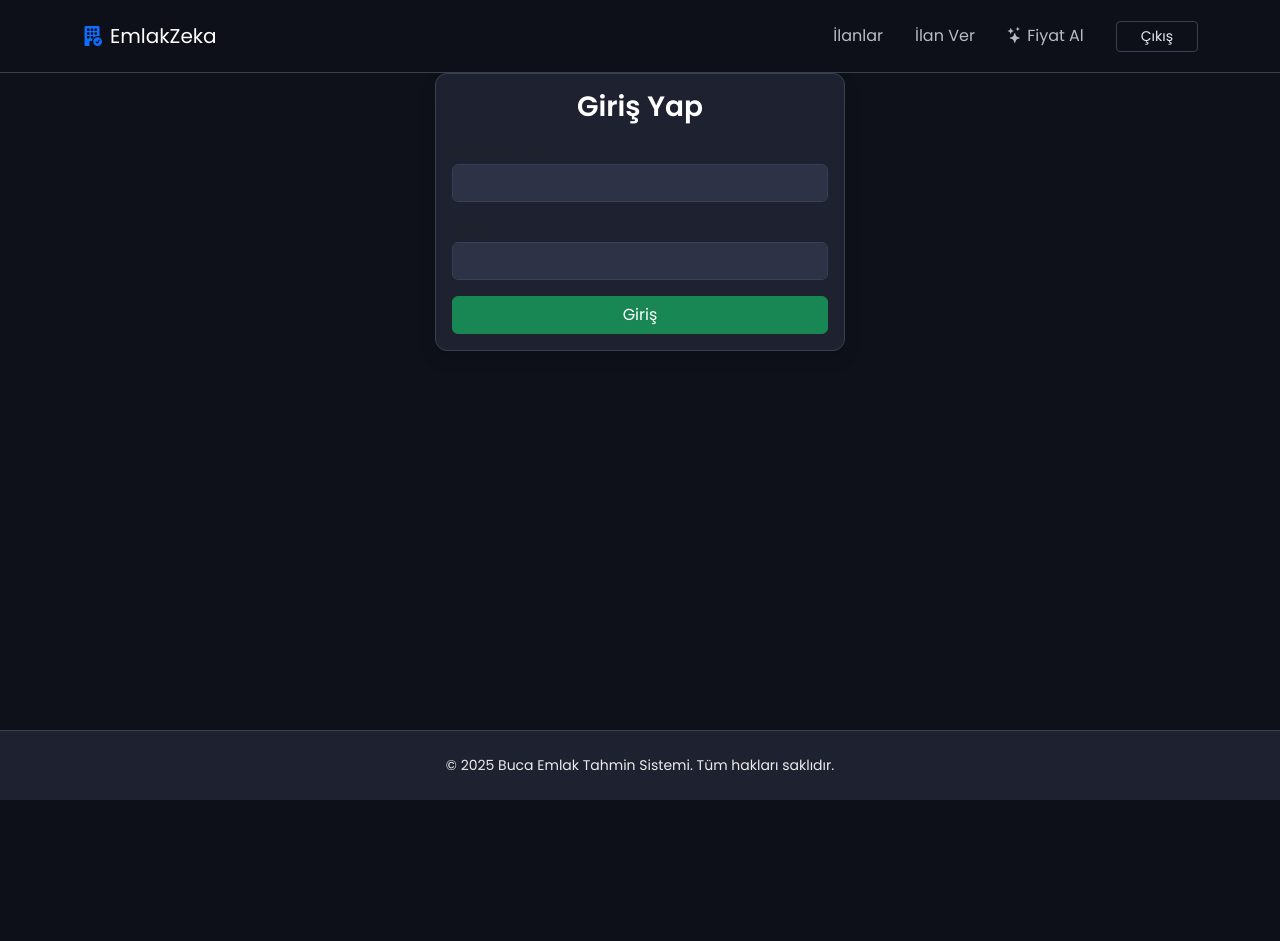
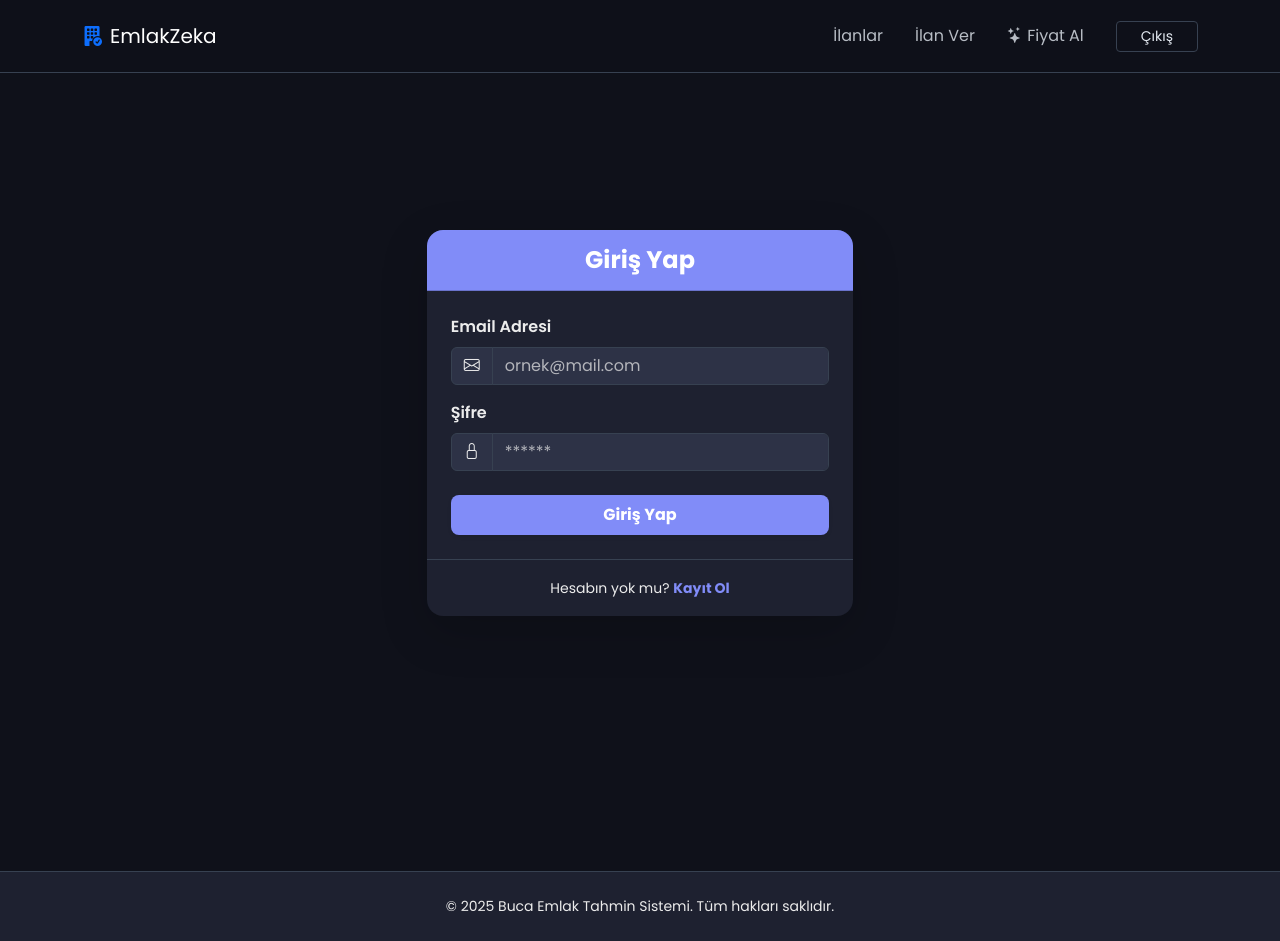
Before and after one commit to ozan-korkmaz/buca_real_estate_prediction, a FastAPI app: page /auth/login in a window 1280 px wide. Before the commit the page ends 800 px from the top, so only its background shows below. Run offline with FastAPI, Linux system fonts and the light colour scheme.

Commit message:
Redesign login page UI for improved user experience

```diff
--- a/web-ui/templates/auth/login.html
+++ b/web-ui/templates/auth/login.html
@@ -3,27 +3,53 @@
 {% block title %}Giriş Yap{% endblock %}
 
 {% block content %}
-<div class="row justify-content-center">
-    <div class="col-md-4">
-        <div class="card shadow">
-            <div class="card-body">
-                <h3 class="text-center mb-3">Giriş Yap</h3>
+<div class="d-flex justify-content-center align-items-center min-vh-100" style="margin-top: -50px;">
+    <div class="col-12 col-md-6 col-lg-4">
+
+        <div class="card shadow-lg border-0 rounded-4">
+
+            <div class="card-header text-center py-3 rounded-top-4" style="background-color: var(--primary-color); color: #fff;">
+                <h4 class="mb-0 fw-bold">Giriş Yap</h4>
+            </div>
+
+            <div class="card-body p-4">
 
                 {% if error %}
-                <div class="alert alert-danger">{{ error }}</div>
+                <div class="alert alert-danger d-flex align-items-center" role="alert">
+                    <i class="bi bi-exclamation-triangle-fill me-2"></i>
+                    <div>{{ error }}</div>
+                </div>
                 {% endif %}
 
                 <form action="/auth/login" method="post">
                     <div class="mb-3">
-                        <label>Kullanıcı Adı</label>
-                        <input type="text" name="email" class="form-control" required>
+                        <label class="form-label fw-semibold text-secondary">Email Adresi</label>
+                        <div class="input-group">
+                            <span class="input-group-text" style="background-color: var(--bg-input); border-color: var(--border-color); color: var(--text-muted);">
+                                <i class="bi bi-envelope"></i>
+                            </span>
+                            <input type="text" name="email" class="form-control" placeholder="ornek@mail.com" required>
+                        </div>
                     </div>
-                    <div class="mb-3">
-                        <label>Şifre</label>
-                        <input type="password" name="password" class="form-control" required>
+
+                    <div class="mb-4">
+                        <label class="form-label fw-semibold text-secondary">Şifre</label>
+                        <div class="input-group">
+                            <span class="input-group-text" style="background-color: var(--bg-input); border-color: var(--border-color); color: var(--text-muted);">
+                                <i class="bi bi-lock"></i>
+                            </span>
+                            <input type="password" name="password" class="form-control" placeholder="******" required>
+                        </div>
                     </div>
-                    <button type="submit" class="btn btn-success w-100">Giriş</button>
+
+                    <button type="submit" class="btn btn-primary w-100 py-2 fw-bold rounded-3 shadow-sm">
+                        Giriş Yap
+                    </button>
                 </form>
+            </div>
+
+            <div class="card-footer text-center py-3 rounded-bottom-4" style="border-top: 1px solid var(--border-color);">
+                <small class="text-muted">Hesabın yok mu? <a href="/auth/register" class="fw-bold">Kayıt Ol</a></small>
             </div>
         </div>
     </div>
```
